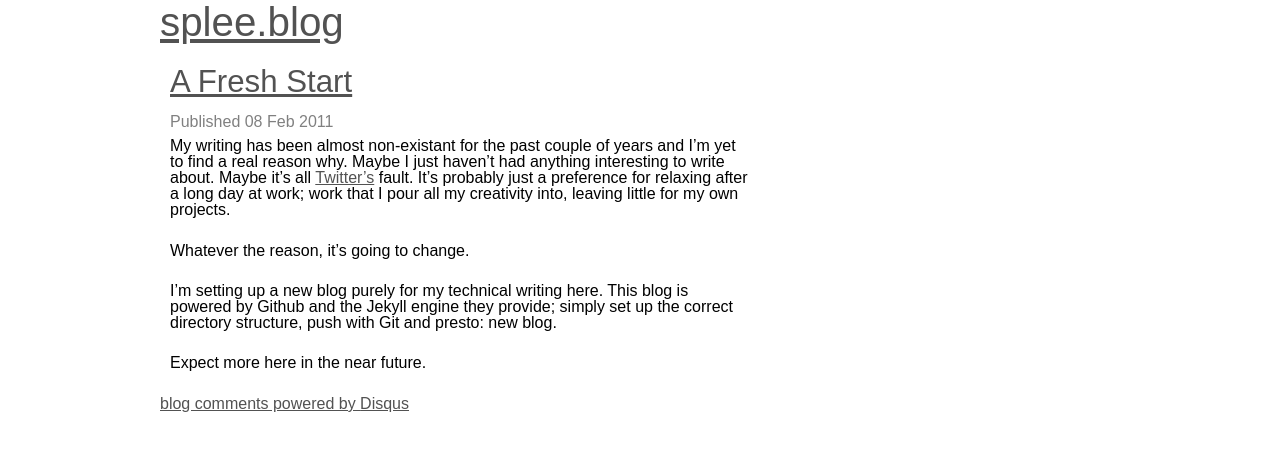
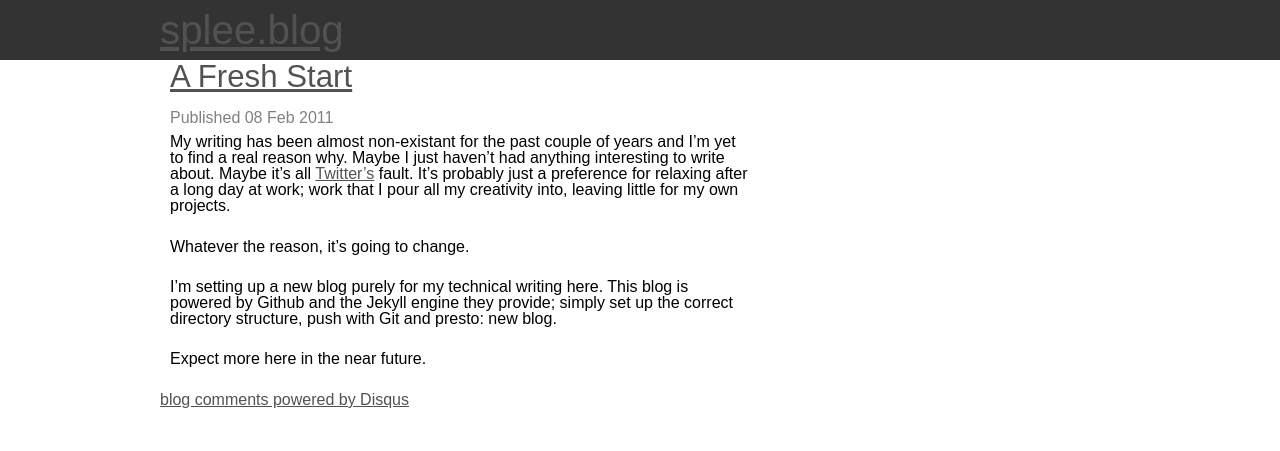
Before and after one commit to splee/splee.github.com, a Jekyll site: the page built from _posts/2011-02-08-a-fresh-start.markdown, in a window 1280 px wide. Shown: the top 451 px of the page. Built offline with Jekyll 4.4.1, drawn with Linux system fonts in a browser that asks for light colours; nearby versions of some CDN libraries; library files that are not in the unit come from our copies; comment, search, counter and statistics services are not loaded.

```diff
--- a/_layouts/default.html
+++ b/_layouts/default.html
@@ -9,6 +9,8 @@
     <link rel="stylesheet" href="/css/style.css" />
     <script src="/js/html5.js"></script>
     <script src="http://platform.twitter.com/anywhere.js?id=yMWZ8QSn1TjtVE4xRu7g&amp;v=1"></script>
+    <script type="text/javascript" src="http://use.typekit.com/zpc1xin.js"></script>
+    <script type="text/javascript">try{Typekit.load();}catch(e){}</script>
     <script src="https://ajax.googleapis.com/ajax/libs/jquery/1.5.0/jquery.min.js"></script>
 </head>
 <body>
--- a/css/style.css
+++ b/css/style.css
@@ -8,3 +8,11 @@
 .wrap {
     width: 100%;
 }
+
+.header.wrap {
+	background-color: #333;
+}
+header h1 {
+	margin: 0.2em 0px;
+	color: #fff;
+}
```
